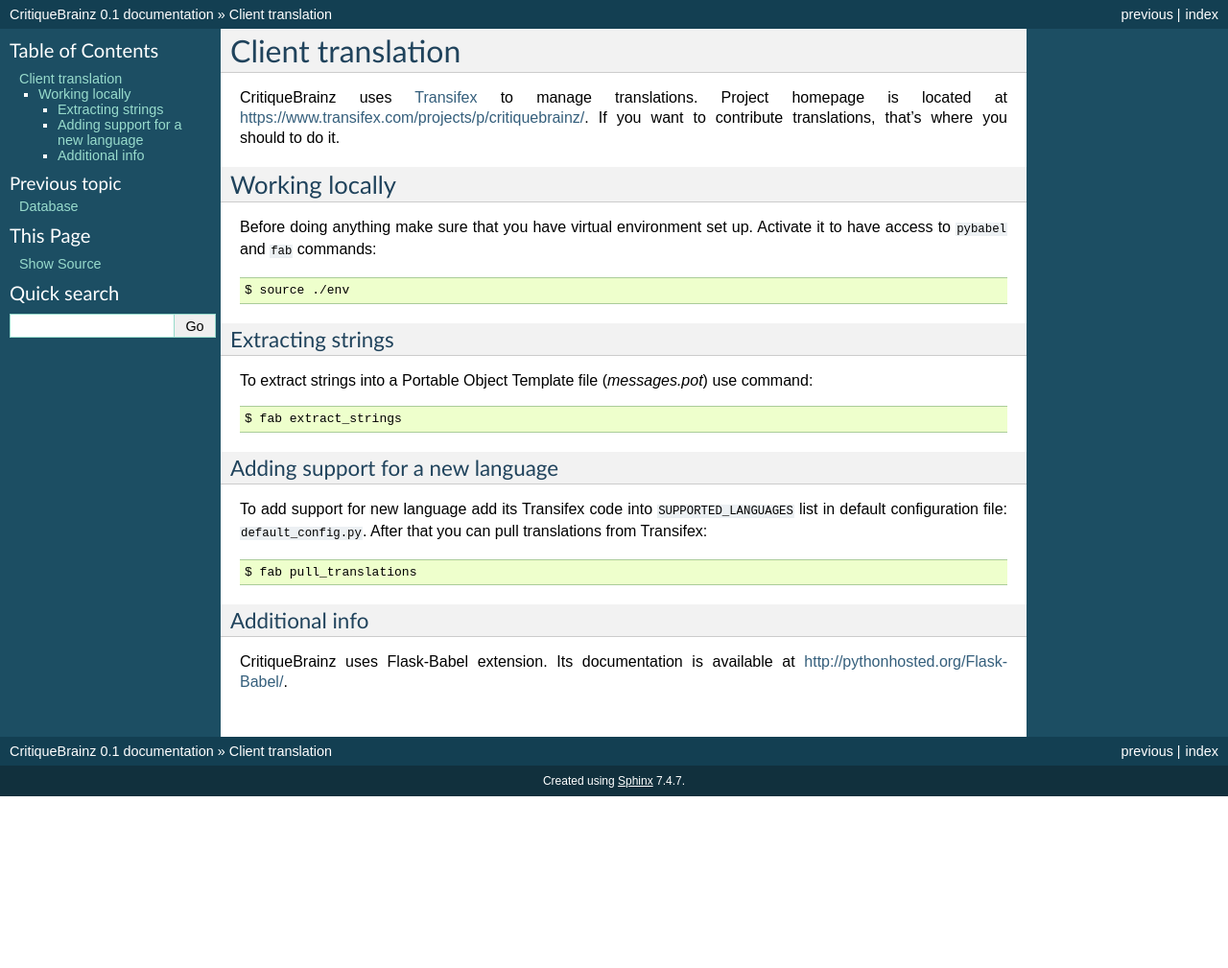
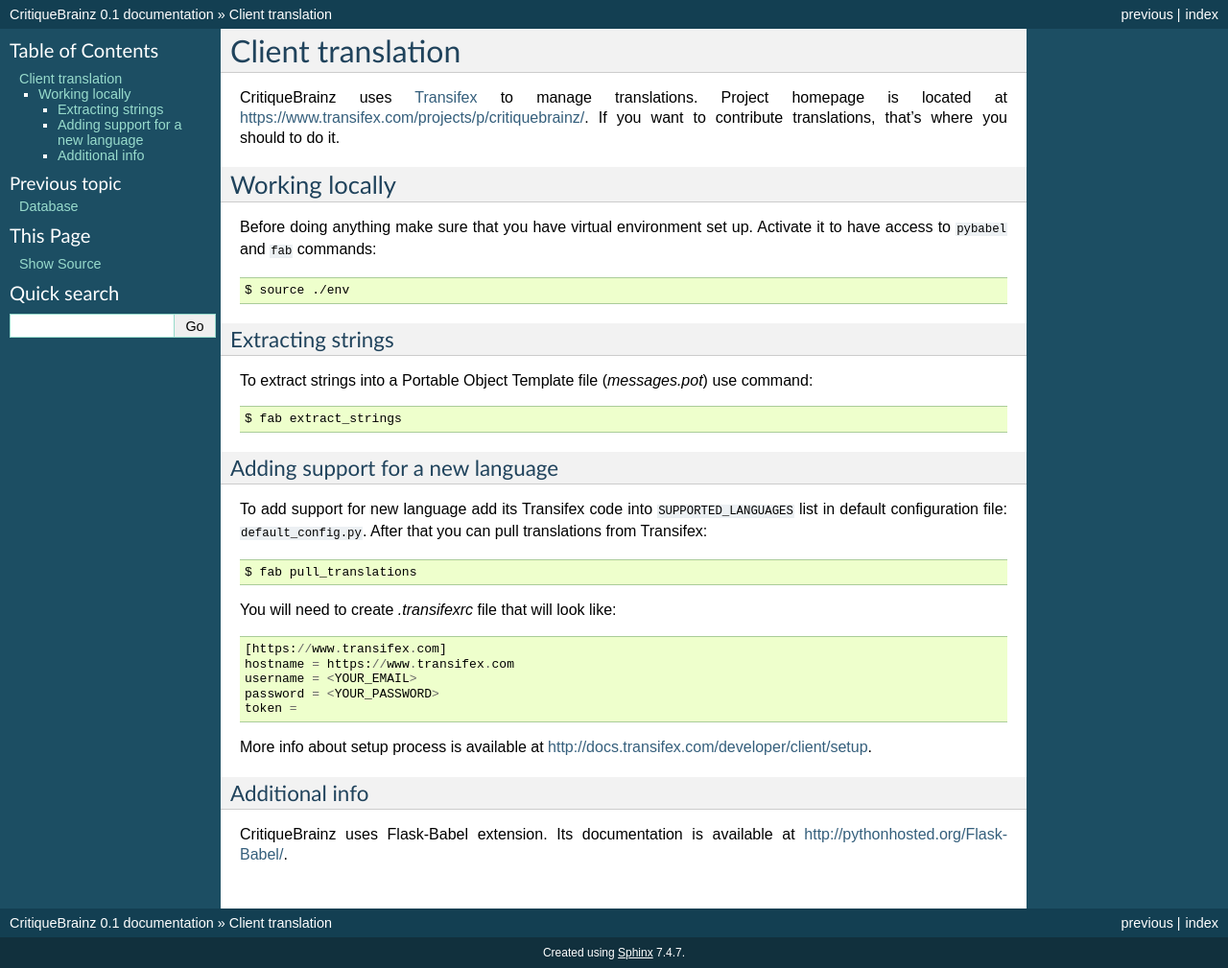
Before and after one commit to metabrainz/critiquebrainz, a Sphinx documentation site: the page built from docs/translation.rst, in a window 1280 px wide. Shown: the whole page at 96% size. Built offline with Sphinx 7.4.7, drawn with Linux system fonts in a browser that asks for light colours; pages that are not in the unit, such as notebooks, are missing from menus; before the commit the page ends 900 px from its top, so only the background shows below that.

Commit message:
Added a note about Transifex client setup into translation docs.

```diff
--- a/docs/translation.rst
+++ b/docs/translation.rst
@@ -28,6 +28,16 @@
 
    $ fab pull_translations
 
+You will need to create *.transifexrc* file that will look like::
+
+   [https://www.transifex.com]
+   hostname = https://www.transifex.com
+   username = <YOUR_EMAIL>
+   password = <YOUR_PASSWORD>
+   token =
+
+More info about setup process is available at http://docs.transifex.com/developer/client/setup.
+
 Additional info
 ^^^^^^^^^^^^^^^
 
```
